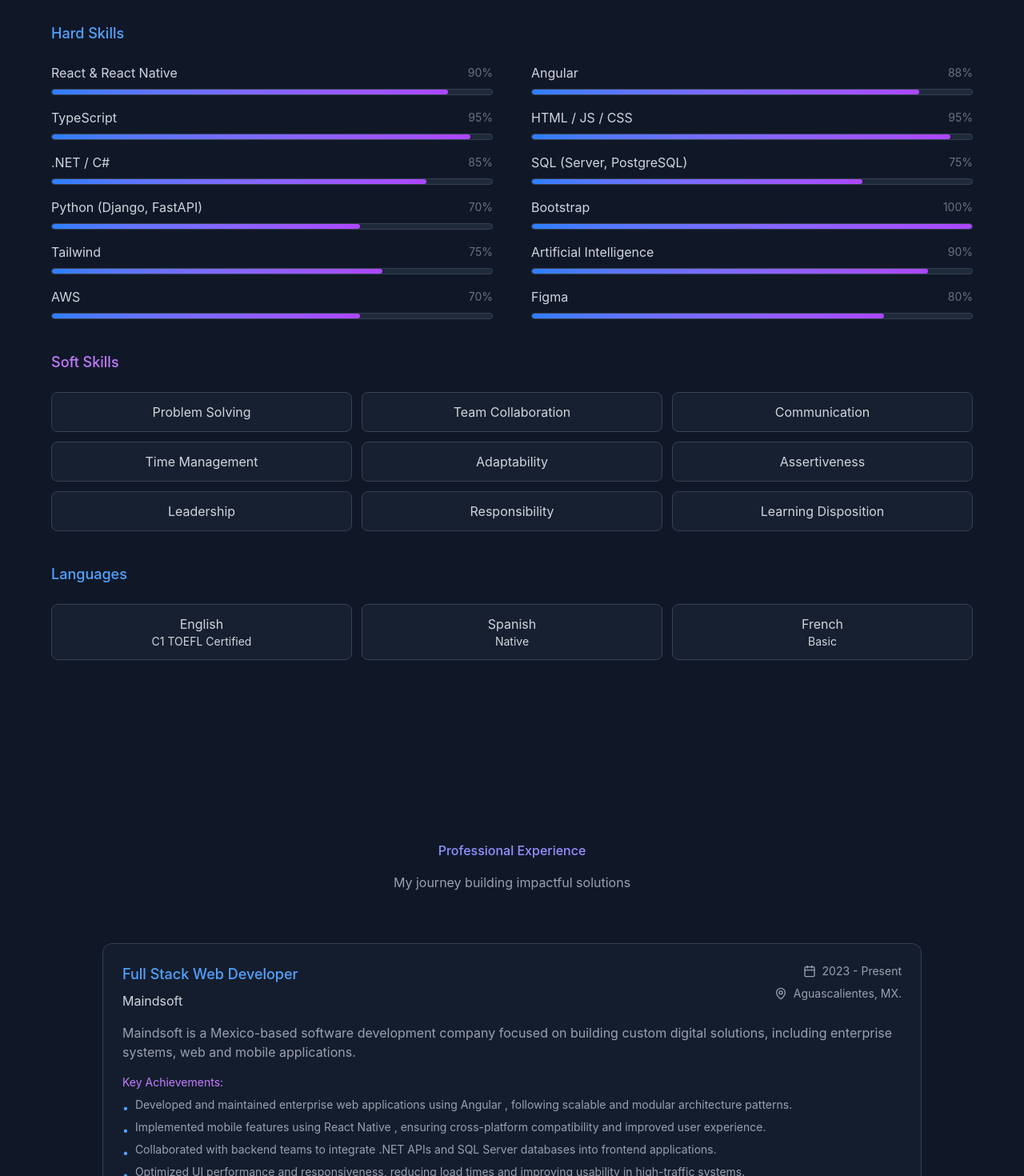
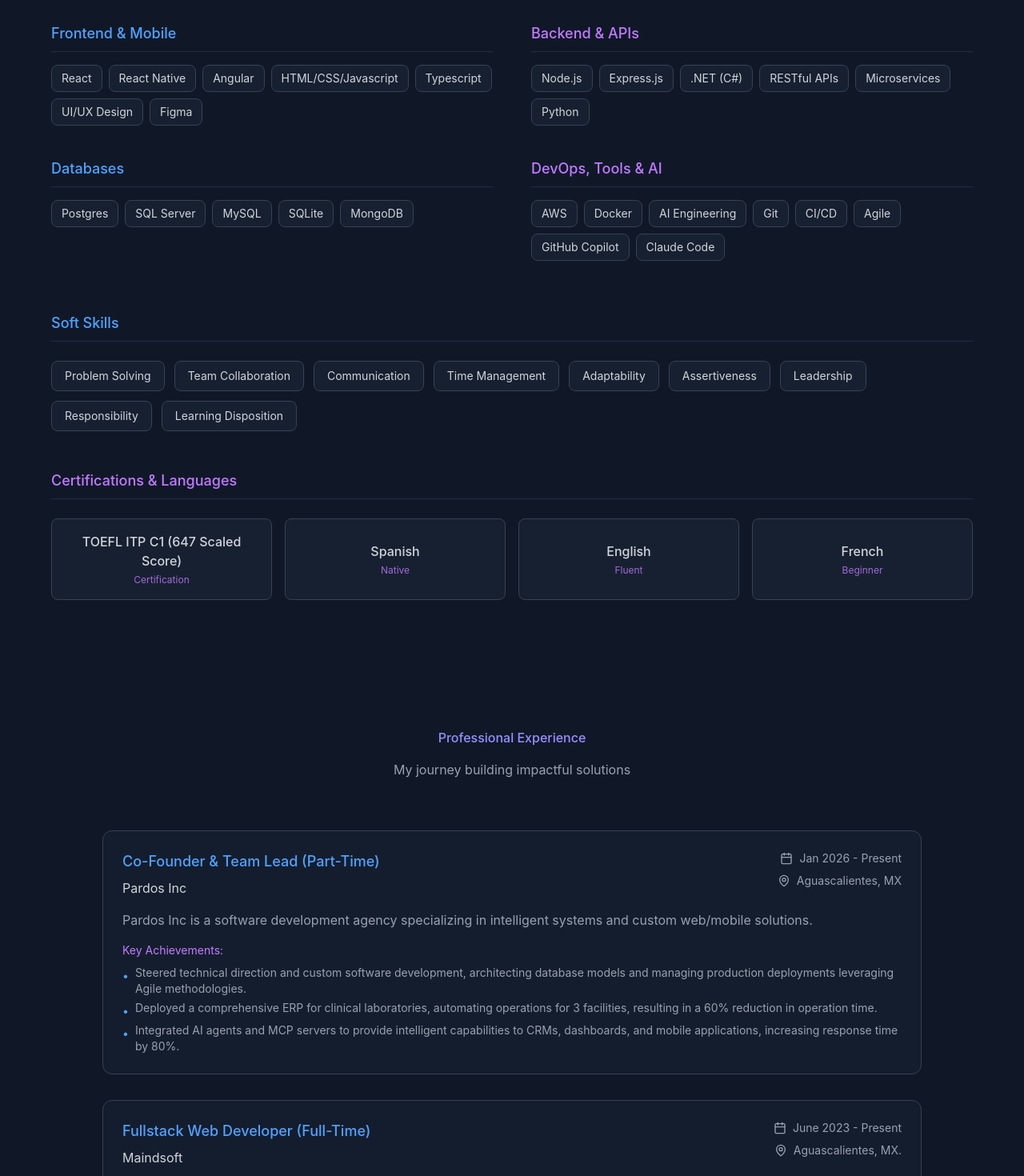
Before and after one commit to ElizondoStudios/Portfolio-v2, a React (Vite) app: page / in a window 1280 px wide. Shown: the part 980-2450 px from the top of the page at 80% size. Built offline with nearby package versions, Linux system fonts and the light colour scheme.

Commit message:
Page updated with new skills

```diff
--- a/src/app/App.tsx
+++ b/src/app/App.tsx
@@ -2,6 +2,7 @@ import { Navigation } from './components/Navigation';
 import { Hero } from './components/Hero';
 import { Skills } from './components/Skills';
 import { Experience } from './components/Experience';
+import { Education } from './components/Education';
 import { Contact } from './components/Contact';
 import { Footer } from './components/Footer';
 import { Toaster } from 'sonner';
@@ -15,6 +16,7 @@ export default function App() {
         <Hero />
         <Skills />
         <Experience />
+        <Education />
         <Contact />
       </main>
       <Footer />
--- /dev/null
+++ b/src/app/components/Education.tsx
@@ -0,0 +1,73 @@
+import { Calendar, GraduationCap, Link as LinkIcon, Star } from 'lucide-react';
+
+export function Education() {
+  const education = [
+    {
+      degree: "Bachelor's Degree in Intelligent Computing Engineering",
+      institution: 'Universidad Autónoma de Aguascalientes',
+      period: 'August 2021 - June 2026',
+      grade: '9.76/10',
+      link: 'https://en.uaa.mx/portal/'
+    },
+    {
+      degree: 'Computer Science (Academic Exchange)',
+      institution: 'Universidad de Almería',
+      period: 'September 2024 - February 2025',
+      grade: '9.5/10',
+      link: 'https://www.ual.es/'
+    }
+  ];
+
+  return (
+    <section id="education" className="min-h-screen flex items-center justify-center px-6 py-20 bg-gray-900/50">
+      <div className="max-w-5xl w-full">
+        <div className="text-center mb-16">
+          <h2 className="bg-gradient-to-r from-blue-400 to-purple-400 bg-clip-text text-transparent mb-4">
+            Education
+          </h2>
+          <p className="text-gray-400 max-w-2xl mx-auto">
+            My academic journey and qualifications
+          </p>
+        </div>
+
+        <div className="grid md:grid-cols-2 gap-8">
+          {education.map((edu, index) => (
+            <div
+              key={index}
+              className="relative p-6 bg-gray-800/30 border border-gray-700 rounded-xl hover:border-blue-500/30 transition-all duration-300 group flex flex-col"
+            >
+              <div className="absolute inset-0 bg-gradient-to-r from-blue-500/5 to-purple-500/5 rounded-xl opacity-0 group-hover:opacity-100 transition-opacity"></div>
+
+              <div className="relative flex flex-col h-full">
+                <div className="flex items-center gap-3 mb-4">
+                  <div className="p-2 bg-blue-500/10 rounded-lg shrink-0">
+                    <GraduationCap className="w-6 h-6 text-blue-400" />
+                  </div>
+                  <h3 className="text-lg text-gray-200 font-medium">{edu.degree}</h3>
+                </div>
+
+                <div className="space-y-3 mt-auto">
+                  {edu.link ? (
+                    <a href={edu.link} target="_blank" rel="noopener noreferrer" className="flex items-center gap-2 text-purple-400 hover:text-purple-300 transition-colors">
+                      <LinkIcon className="w-4 h-4" />
+                      <span>{edu.institution}</span>
+                    </a>
+                  ) : (
+                    <p className="text-purple-400">{edu.institution}</p>
+                  )}
+
+                  <div className="flex items-center justify-between mt-4 border-t border-gray-700/50 pt-4">
+                    <div className="flex items-center gap-2 text-gray-400 text-sm">
+                      <Calendar className="w-4 h-4" />
+                      <span>{edu.period}</span>
+                    </div>
+                  </div>
+                </div>
+              </div>
+            </div>
+          ))}
+        </div>
+      </div>
+    </section>
+  );
+}
--- a/src/app/components/Experience.tsx
+++ b/src/app/components/Experience.tsx
@@ -3,18 +3,31 @@ import { Calendar, MapPin } from 'lucide-react';
 export function Experience() {
   const experiences = [
     {
-      title: 'Full Stack Web Developer',
+      title: 'Co-Founder & Team Lead (Part-Time)',
+      company: 'Pardos Inc',
+      location: 'Aguascalientes, MX',
+      period: 'Jan 2026 - Present',
+      link: 'https://pardos-inc.com',
+      description: 'Pardos Inc is a software development agency specializing in intelligent systems and custom web/mobile solutions.',
+      achievements: [
+        'Steered technical direction and custom software development, architecting database models and managing production deployments leveraging Agile methodologies.',
+        'Deployed a comprehensive ERP for clinical laboratories, automating operations for 3 facilities, resulting in a 60% reduction in operation time.',
+        'Integrated AI agents and MCP servers to provide intelligent capabilities to CRMs, dashboards, and mobile applications, increasing response time by 80%.'
+      ]
+    },
+    {
+      title: 'Fullstack Web Developer (Full-Time)',
       company: 'Maindsoft',
       location: 'Aguascalientes, MX.',
-      period: '2023 - Present',
+      period: 'June 2023 - Present',
+      link: 'https://maindsoft.net/',
       description: 'Maindsoft is a Mexico-based software development company focused on building custom digital solutions, including enterprise systems, web and mobile applications.',
       achievements: [
-        'Developed and maintained enterprise web applications using Angular , following scalable and modular architecture patterns.',
-        'Implemented mobile features using React Native , ensuring cross-platform compatibility and improved user experience.',
-        'Collaborated with backend teams to integrate .NET APIs and SQL Server databases into frontend applications.',
-        'Optimized UI performance and responsiveness, reducing load times and improving usability in high-traffic systems.',
-        'Participated in requirements analysis and technical design for banking and enterprise-level software solutions.',
-        'Worked closely with multidisciplinary teams to deliver features aligned with business needs and deadlines.'
+        'Engineered scalable, high-concurrency enterprise web applications with Angular and React.',
+        'Integrated RESTful C#/.NET APIs within a microservices architecture, leveraging Role-Based Access Control (RBAC) validation and SQL databases to secure data for 200+ concurrent users.',
+        'Optimized internal processes and CI/CD pipelines using Git, Claude Code, and Replit, reducing testing and deployment time by 40%.',
+        'Delivered cross-platform mobile features using React Native, improving user engagement by 24%.',
+        'Directed requirements analysis and technical design for corporate and banking sector solutions.'
       ]
     }
   ];
@@ -43,7 +56,13 @@ export function Experience() {
                 <div className="flex flex-col md:flex-row md:justify-between md:items-start mb-4">
                   <div>
                     <h3 className="text-blue-400 mb-2">{exp.title}</h3>
-                    <p className="text-gray-300">{exp.company}</p>
+                    {exp.link ? (
+                      <a href={exp.link} target="_blank" rel="noopener noreferrer" className="text-gray-300 hover:text-blue-400 transition-colors">
+                        {exp.company}
+                      </a>
+                    ) : (
+                      <p className="text-gray-300">{exp.company}</p>
+                    )}
                   </div>
                   <div className="flex flex-col items-start md:items-end gap-2 mt-2 md:mt-0">
                     <div className="flex items-center gap-2 text-gray-400 text-sm">
--- a/src/app/components/Hero.tsx
+++ b/src/app/components/Hero.tsx
@@ -1,4 +1,4 @@
-import { Github, Linkedin, Mail } from 'lucide-react';
+import { Github, Linkedin, Mail, MapPin } from 'lucide-react';
 
 export function Hero() {
   return (
@@ -6,21 +6,24 @@ export function Hero() {
       <div className="max-w-6xl w-full grid md:grid-cols-10 gap-12 items-center">
         <div className="space-y-6 md:col-span-7">
           <div className="inline-block px-4 py-2 bg-gradient-to-r from-blue-500/10 to-purple-500/10 border border-blue-500/20 rounded-full">
-            <span className="text-blue-400">Full Stack Web Developer</span>
+            <span className="text-blue-400">Fullstack Software Engineer</span>
           </div>
           <h1 className="text-fira-code bg-gradient-to-r from-blue-400 to-purple-400 bg-clip-text text-transparent text-7xl">
             José Luis Elizondo
           </h1>
+          <div className="flex items-center gap-2 text-gray-400 text-lg">
+            <MapPin className="w-5 h-5 text-blue-400" />
+            <span>Aguascalientes, MX</span>
+          </div>
           <p className="text-gray-400 text-lg max-w-xl">
-            Crafting elegant solutions to complex problems. Passionate about building scalable web applications
-            with modern technologies and delivering exceptional user experiences.
+            Results-driven Fullstack Software Engineer driving real business value through the design and development of scalable enterprise solutions. Architecting complex ERPs, CRMs, and intuitive mobile applications, transforming architectural blueprints into robust, high-impact products leveraging Agile methodologies.
           </p>
 
           <div className="space-y-4">
             <div>
               <h3 className="text-blue-400 mb-2">Languages & Technologies</h3>
               <div className="flex flex-wrap gap-2">
-                {['Angular', 'React', 'React Native', '.NET', 'Python', 'SQL'].map((lang) => (
+                {['Angular', 'React', 'React Native', '.NET', 'Node.js', 'Python', 'SQL', 'AWS'].map((lang) => (
                   <span
                     key={lang}
                     className="px-3 py-1 bg-gray-800/50 border border-gray-700 rounded-lg text-gray-300 text-sm"
@@ -51,7 +54,7 @@ export function Hero() {
                 <Linkedin className="w-5 h-5 text-gray-400 hover:text-blue-400 transition-colors" />
               </a>
               <a
-                href="mailto:joseluis.elizondof11@outlook.com"
+                href="mailto:joseluis.elizondofl1@outlook.com"
                 className="p-3 bg-gray-800/50 border border-gray-700 rounded-lg hover:border-purple-500/50 hover:bg-gray-800 transition-all duration-300"
                 aria-label="Email"
               >
--- a/src/app/components/Navigation.tsx
+++ b/src/app/components/Navigation.tsx
@@ -10,6 +10,7 @@ export function Navigation() {
     { id: 'about', label: 'About' },
     { id: 'skills', label: 'Skills' },
     { id: 'experience', label: 'Experience' },
+    { id: 'education', label: 'Education' },
     { id: 'contact', label: 'Contact' },
   ];
 
--- a/src/app/components/Skills.tsx
+++ b/src/app/components/Skills.tsx
@@ -1,17 +1,32 @@
 export function Skills() {
-  const hardSkills = [
-    { name: 'React & React Native', level: 90 },
-    { name: 'Angular', level: 88 },
-    { name: 'TypeScript', level: 95 },
-    { name: 'HTML / JS / CSS', level: 95 },
-    { name: '.NET / C#', level: 85 },
-    { name: 'SQL (Server, PostgreSQL)', level: 75 },
-    { name: 'Python (Django, FastAPI)', level: 70 },
-    { name: 'Bootstrap', level: 100 },
-    { name: 'Tailwind', level: 75 },
-    { name: 'Artificial Intelligence', level: 90 },
-    { name: 'AWS', level: 70 },
-    { name: 'Figma', level: 80 },
+  const skillCategories = [
+    {
+      title: "Frontend & Mobile",
+      skills: ["React", "React Native", "Angular", "HTML/CSS/Javascript", "Typescript", "UI/UX Design", "Figma"],
+      color: "blue"
+    },
+    {
+      title: "Backend & APIs",
+      skills: ["Node.js", "Express.js", ".NET (C#)", "RESTful APIs", "Microservices", "Python"],
+      color: "purple"
+    },
+    {
+      title: "Databases",
+      skills: ["Postgres", "SQL Server", "MySQL", "SQLite", "MongoDB"],
+      color: "blue"
+    },
+    {
+      title: "DevOps, Tools & AI",
+      skills: ["AWS", "Docker", "AI Engineering", "Git", "CI/CD", "Agile", "GitHub Copilot", "Claude Code"],
+      color: "purple"
+    }
+  ];
+
+  const certificationsAndLanguages = [
+    { name: "TOEFL ITP C1 (647 Scaled Score)", type: "Certification" },
+    { name: "Spanish", type: "Native" },
+    { name: "English", type: "Fluent" },
+    { name: "French", type: "Beginner" },
   ];
 
   const softSkills = [
@@ -26,14 +41,8 @@ export function Skills() {
     'Learning Disposition',
   ];
 
-  const languages = [
-    { name: "English", level: "C1 TOEFL Certified"},
-    { name: "Spanish", level: "Native"},
-    { name: "French", level: "Basic"},
-  ]
-
   return (
-    <section id="skills" className="min-h-screen flex items-center justify-center px-6 py-20">
+    <section id="skills" className="min-h-screen flex items-center justify-center px-6 py-20 bg-gray-900/50">
       <div className="max-w-6xl w-full">
         <div className="text-center mb-16">
           <h2 className="bg-gradient-to-r from-blue-400 to-purple-400 bg-clip-text text-transparent mb-4">
@@ -43,48 +52,49 @@ export function Skills() {
             A comprehensive overview of my technical abilities and interpersonal strengths
           </p>
         </div>
-        <div className="w-full space-y-6">
-          <h3 className="text-blue-400 mb-6">Hard Skills</h3>
-          <div className="grid md:grid-cols-2 gap-x-12 gap-y-4">
-            {hardSkills.map((skill) => (
-              <div key={skill.name} className="space-y-2">
-                <div className="flex justify-between items-center">
-                  <span className="text-gray-300">{skill.name}</span>
-                  <span className="text-gray-500 text-sm">{skill.level}%</span>
-                </div>
-                <div className="h-2 bg-gray-800 rounded-full overflow-hidden border border-gray-700">
-                  <div
-                    className="h-full bg-gradient-to-r from-blue-500 to-purple-500 rounded-full transition-all duration-1000"
-                    style={{ width: `${skill.level}%` }}
-                  ></div>
+
+        <div className="grid md:grid-cols-2 gap-x-12 gap-y-10">
+          {skillCategories.map((category) => (
+            <div key={category.title} className="space-y-4">
+              <h3 className={`text-${category.color}-400 text-lg font-medium border-b border-gray-700/50 pb-2`}>{category.title}</h3>
+              <div className="flex flex-wrap gap-2">
+                {category.skills.map((skill) => (
+                  <span
+                    key={skill}
+                    className={`px-3 py-1.5 bg-gray-800/50 border border-gray-700 rounded-lg text-gray-300 text-sm hover:border-${category.color}-500/50 hover:bg-gray-800 transition-all duration-300`}
+                  >
+                    {skill}
+                  </span>
+                ))}
               </div>
             </div>
           ))}
         </div>
-        </div>
-        <div className="w-full space-y-6 mt-10">
-          <h3 className="text-purple-400 mb-6">Soft Skills</h3>
-          <div className="grid grid-cols-2 md:grid-cols-3 gap-3">
+
+        <div className="w-full space-y-6 mt-16">
+          <h3 className="text-blue-400 text-lg font-medium border-b border-gray-700/50 pb-2">Soft Skills</h3>
+          <div className="flex flex-wrap gap-3">
             {softSkills.map((skill) => (
               <div
                 key={skill}
-                  className="last:col-span-2 md:last:col-span-1 px-4 py-3 bg-gray-800/50 border border-gray-700 rounded-lg text-gray-300 hover:border-purple-500/30 transition-all text-center"
+                className="px-4 py-2 bg-gray-800/50 border border-gray-700 rounded-lg text-gray-300 hover:border-blue-500/30 transition-all text-sm text-center"
               >
                 {skill}
               </div>
             ))}
           </div>
         </div>
-        <div className="w-full space-y-6 mt-10">
-          <h3 className="text-blue-400 mb-6">Languages</h3>
-          <div className="grid grid-cols-2 md:grid-cols-3 gap-3">
-              {languages.map((language) => (
+
+        <div className="w-full space-y-6 mt-12">
+          <h3 className="text-purple-400 text-lg font-medium border-b border-gray-700/50 pb-2">Certifications & Languages</h3>
+          <div className="grid grid-cols-2 md:grid-cols-4 gap-4">
+            {certificationsAndLanguages.map((item) => (
               <div
-                  key={language.name}
-                  className="last:col-span-2 md:last:col-span-1 px-4 py-3 bg-gray-800/50 border border-gray-700 rounded-lg text-gray-300 hover:border-purple-500/30 transition-all text-center flex flex-col"
+                key={item.name}
+                className="px-4 py-4 bg-gray-800/50 border border-gray-700 rounded-lg text-gray-300 hover:border-purple-500/30 transition-all text-center flex flex-col justify-center min-h-[90px]"
               >
-                  <span>{language.name}</span>
-                  <span className="text-muted-foreground text-sm">{language.level}</span>
+                <span className="font-medium text-sm md:text-base">{item.name}</span>
+                <span className="text-purple-400/80 text-xs mt-1">{item.type}</span>
               </div>
             ))}
           </div>
```
Lines whose indentation alone changed are shown as unchanged.
